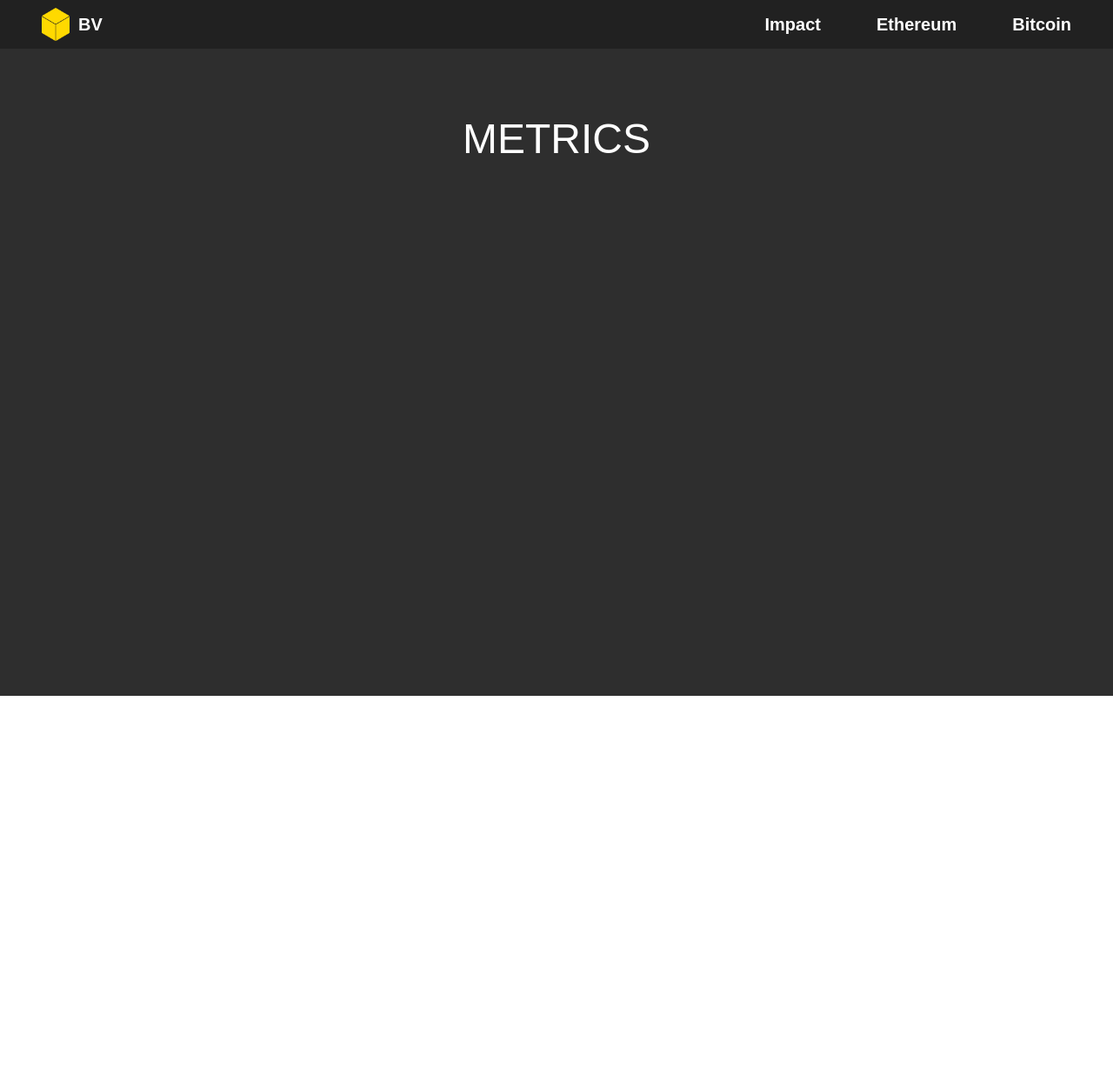
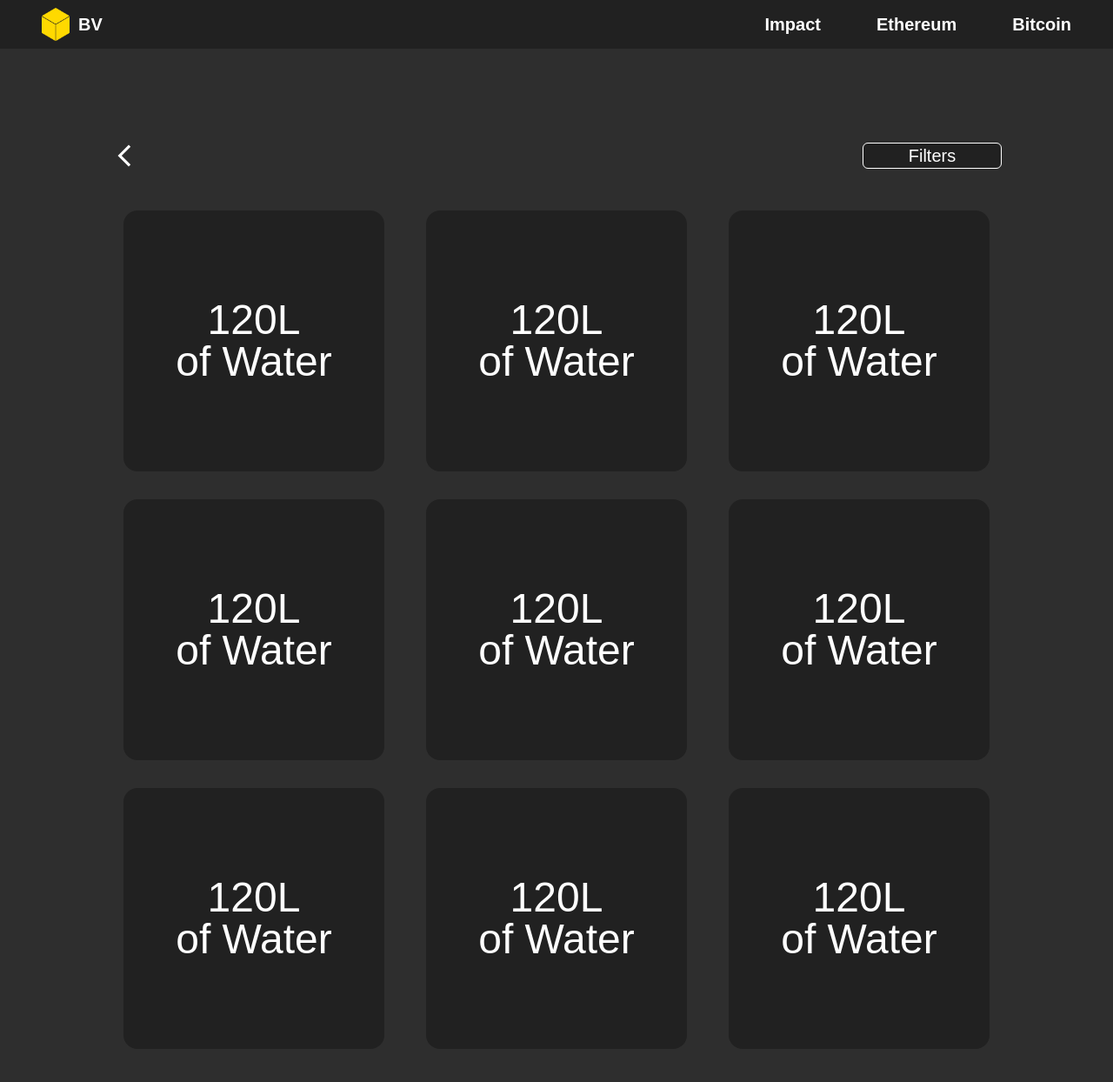
Before and after one commit to 23-jose/blockchainvisualiser, a Next.js app: page /impact/metrics in a window 1280 px wide. Shown: the top 1244 px of the page at 87% size. Before the commit the page ends 800 px from the top, so only its background shows below. Built offline with nearby package versions, Linux system fonts and the light colour scheme.

Commit message:
added metricsCard component, and implemented the UI for the graph and metrics pages

```diff
--- a/components/Button.tsx
+++ b/components/Button.tsx
@@ -1,5 +1,4 @@
 "use client";
-import { IoSearch } from "react-icons/io5";
 
 export default function Button() {
     const onClick = () => {
@@ -10,7 +9,7 @@ export default function Button() {
     return (
         <button
             onClick={onClick}
-            className="flex items-center border border-white rounded-md overflow-hidden max-w-md bg-[#212121] px-12"
+            className="w-40 px-4 text-xl flex justify-center items-center border border-white rounded-md overflow-hidden bg-[#212121]"
         >
             Filters
         </button>
--- a/components/ImpactCard.tsx
+++ b/components/ImpactCard.tsx
@@ -8,7 +8,7 @@ export default function ImpactCard() {
             Energy<br />
             Spent
         </div>
-        <Link href="/impact/graph">
+        <Link href="/impact/metrics">
             <div className="flex justify-end pr-8 pb-8">
                 <IoIosArrowForward className="h-8 w-8" />
             </div>
--- /dev/null
+++ b/components/MetricsCard.tsx
@@ -0,0 +1,10 @@
+export default function MetricsCard() {
+  return (
+    <div className="bg-[#212121] rounded-2xl text-white w-75 h-75 flex flex-col justify-between justify-center items-center">
+        <div className="text-5xl text-center">
+            120L<br />
+            of Water
+        </div>
+    </div>
+  );
+}
--- a/src/app/ethereum/page.tsx
+++ b/src/app/ethereum/page.tsx
@@ -3,7 +3,7 @@ import SearchBar from "../../../components/SearchBar";
 import TransactionList from "../../../components/TransactionList";
 import Button from "../../../components/Button";
 
-export default function BitcoinPage() {
+export default function EthereumPage() {
   return (
     <div className="min-h-screen bg-[#2E2E2E] text-white">
       <NavigationBar></NavigationBar>
--- a/src/app/impact/graph/page.tsx
+++ b/src/app/impact/graph/page.tsx
@@ -1,11 +1,18 @@
+import Button from "../../../../components/Button";
 import NavigationBar from "../../../../components/NavigationBar";
+import { MdArrowBackIosNew } from "react-icons/md";
+import Link from "next/link";
 
-export default function BitcoinPage() {
+export default function GraphPage() {
   return (
     <div className="min-h-screen bg-[#2E2E2E] text-white">
       <NavigationBar></NavigationBar>
-      <div className="h-full w-full flex flex-col items-center justify-center px-18 py-20">
-        <div className="text-5xl pb-8">GRAPH</div>
+      <div className="h-full w-full flex items-center justify-between px-32 pt-27 pb-12">
+        <Link href="/impact"><div className="text-3xl"><MdArrowBackIosNew /></div></Link>
+        <div className=""><Button></Button></div>
+      </div>
+      <div className="bg-red-500 h-full w-full flex items-center justify-center px-18 py-20">
+        <div>Graph here</div>
       </div>
     </div>
   );
--- a/src/app/impact/metrics/page.tsx
+++ b/src/app/impact/metrics/page.tsx
@@ -1,11 +1,33 @@
+import Button from "../../../../components/Button";
 import NavigationBar from "../../../../components/NavigationBar";
+import { MdArrowBackIosNew } from "react-icons/md";
+import Link from "next/link";
+import MetricsCard from "../../../../components/MetricsCard";
 
-export default function BitcoinPage() {
+export default function MetricsPage() {
   return (
     <div className="min-h-screen bg-[#2E2E2E] text-white">
       <NavigationBar></NavigationBar>
-      <div className="h-full w-full flex flex-col items-center justify-center px-18 py-20">
-        <div className="text-5xl pb-8">METRICS</div>
+      <div className="h-full w-full flex items-center justify-between px-32 pt-27 pb-12">
+        <Link href="/impact"><div className="text-3xl"><MdArrowBackIosNew /></div></Link>
+        <div className=""><Button></Button></div>
+      </div>
+      <div id="cardTable" className="flex flex-col space-y-8 pb-24">
+        <div className="flex space-x-12 justify-center text-xl">
+          <MetricsCard />
+          <MetricsCard />
+          <MetricsCard />
+        </div>
+        <div className="flex space-x-12 justify-center text-xl">
+          <MetricsCard />
+          <MetricsCard />
+          <MetricsCard />
+        </div>
+        <div className="flex space-x-12 justify-center text-xl">
+          <MetricsCard />
+          <MetricsCard />
+          <MetricsCard />
+        </div>
       </div>
     </div>
   );
--- a/src/app/impact/page.tsx
+++ b/src/app/impact/page.tsx
@@ -1,7 +1,7 @@
 import NavigationBar from "../../../components/NavigationBar";
 import ImpactCard from "../../../components/ImpactCard";
 
-export default function BitcoinPage() {
+export default function ImpactPage() {
   return (
     <div className="min-h-screen bg-[#2E2E2E] text-white">
       <NavigationBar></NavigationBar>
```
